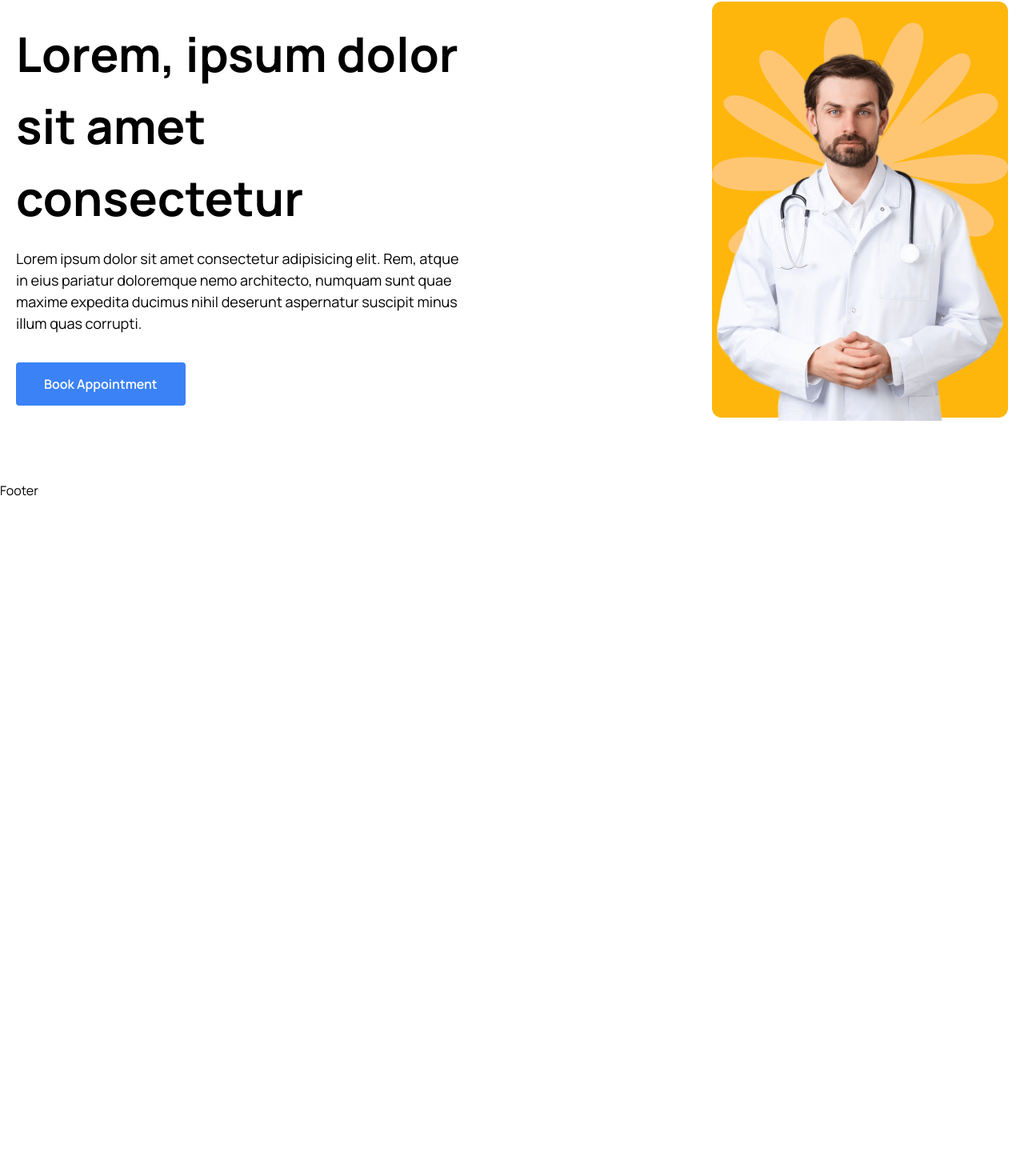
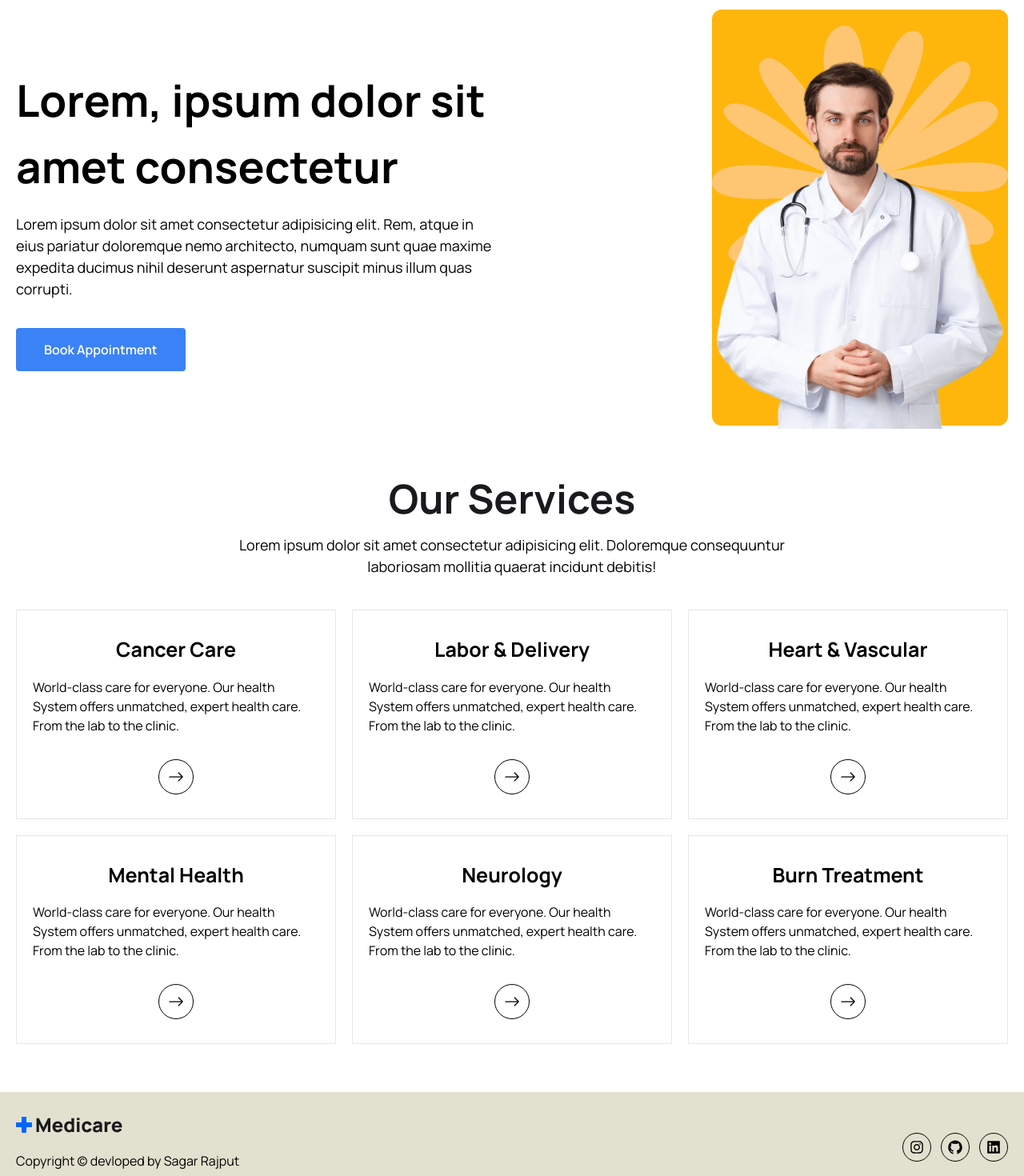
Before and after one commit to sagar9753/Doctor-Appointment-Booking, a React (Vite) app in the folder client/: page / in a window 1280 px wide. Shown: the part 114-1584 px from the top of the page at 80% size. Before the commit the page ends 800 px from the top, so only its background shows below. Built offline with nearby package versions, Linux system fonts and the light colour scheme.

Commit message:
Home section complete

```diff
--- a/client/src/App.css
+++ b/client/src/App.css
@@ -10,6 +10,7 @@ body{
   font-family: "Manrope", sans-serif;
 }
 
+
 @media only screen and (max-width: 947px){
   .container{
     flex-direction: column;
--- a/client/src/components/Footer/Footer.jsx
+++ b/client/src/components/Footer/Footer.jsx
@@ -1,8 +1,51 @@
 import React from 'react'
+import { Link } from 'react-router-dom'
+
+import { AiFillGithub, AiOutlineInstagram, AiFillLinkedin } from 'react-icons/ai'
+
+import logo from '../../assets/images/logo.png'
+
+const socialLinks = [
+  {
+    path: 'https://www.instagram.com/_sagar_rajput_03/',
+    display: <AiOutlineInstagram className='hover:text-white w-5 h-5' />
+  },
+  {
+    path: 'https://github.com/sagar9753',
+    display: <AiFillGithub className='hover:text-white w-5 h-5' />
+  },
+  {
+    path: 'https://www.linkedin.com/in/sagar-rajput-247b92228/',
+    display: <AiFillLinkedin className='hover:text-white w-5 h-5' />
+  },
+];
+
 
 const Footer = () => {
   return (
-    <div>Footer</div>
+    <>
+      <footer className=' mt-[60px] py-6 bg-[#e2e0ce]'>
+        <div className="container">
+          <div className="flex justify-between  md:flex-row flex-wrap gap-[20px]">
+            <div>
+              <img src={logo} alt="" />
+              <p className='text-[16px] font-[400] mt-4'>
+                Copyright © {new Date().getFullYear} devloped by Sagar Rajput
+              </p>
+            </div>
+            <div className='flex items-center gap-3 mt-4' >
+              {socialLinks.map((link, ind) => (
+                <Link to={link.path} key={ind} target='_blank'
+                  className='flex items-center justify-center w-9 h-9 border border-solid border-black rounded-full group hover:bg-blue-400 hover:border-none'
+                >
+                  {link.display}
+                </Link>
+              ))}
+            </div>
+          </div>
+        </div>
+      </footer>
+    </>
   )
 }
 
--- a/client/src/components/Header/Header.jsx
+++ b/client/src/components/Header/Header.jsx
@@ -2,6 +2,7 @@ import { NavLink, Link } from 'react-router-dom'
 
 import logo from '../../assets/images/logo.png'
 import profileImg from '../../assets/images/avatar-icon.png'
+import { useEffect, useRef } from 'react'
 
 const menuItems = [
   {
@@ -25,7 +26,7 @@ const menuItems = [
 const Header = () => {
 
   return (
-    <header className="header flex items-center bg-[#d4d1b8] py-[10px]">
+    <header className="header sticky top-0 flex items-center bg-[#e2e0ce] py-[15px]">
       <div className="container flex items-center justify-between ">
         {/* ---------------LOGO---------------------- */}
         <div>
--- /dev/null
+++ b/client/src/components/Services/ServiceCard.jsx
@@ -0,0 +1,25 @@
+import React from 'react'
+import {Link} from 'react-router-dom'
+import {BsArrowRight} from 'react-icons/bs'
+
+const ServiceCard = ({item, ind}) => {
+  return (
+    <>
+        <div className='py-[30px] px-3 lg:px-5 border border-solid transition-all hover:bg-slate-100'>
+            <h2 className="text-[25px] text-center font-[700]">{item.name}</h2>
+
+            <p className="text-[16px] font-[400] mt-4">{item.desc}</p>
+
+            <div className="flex items-center justify-center mt-[30px]">
+                <Link to="/doctors"
+                    className='rounded-full border border-solid border-black w-[44px] h-[44px] flex items-center justify-center hover:bg-blue-500 hover:border-none'
+                >
+                    <BsArrowRight className="w-6 h-5" />
+                </Link>
+            </div>
+        </div>
+    </>
+  )
+}
+
+export default ServiceCard
--- /dev/null
+++ b/client/src/components/Services/Services.jsx
@@ -0,0 +1,24 @@
+import React from 'react'
+import ServicesList from './ServicesList'
+
+const Services = () => {
+  return (
+    <>
+        <section>
+            <div className="container">
+                <div className='xl:w-[700px] mx-auto'>
+                    <h1 className="heading text-center lg:text-[50px]">
+                        Our Services
+                    </h1>
+                    <p className="text_para text-center">
+                        Lorem ipsum dolor sit amet consectetur adipisicing elit. Doloremque consequuntur laboriosam mollitia quaerat incidunt debitis!
+                    </p>
+                </div>
+                <ServicesList/>
+            </div>
+        </section>
+    </>
+  )
+}
+
+export default Services
--- /dev/null
+++ b/client/src/components/Services/ServicesList.jsx
@@ -0,0 +1,17 @@
+import React from 'react'
+import { services } from '../../assets/data/services'
+import ServiceCard from './ServiceCard'
+
+const ServicesList = () => {
+    return (
+        <>
+            <div className='grid grid-cols-1 sm:grid-cols-2 lg:grid-cols-3 gap-5 mt-[40px]'>
+                {
+                    services.map((item, ind) => <ServiceCard item={item} key={ind} ind={ind} />)
+                }
+            </div>
+        </>
+    )
+}
+
+export default ServicesList
--- a/client/src/index.css
+++ b/client/src/index.css
@@ -4,7 +4,7 @@
 
 @layer base{
     section{
-        @apply py-[75px]
+        @apply pt-[60px]
     }
 }
 
@@ -18,7 +18,7 @@
     }
 
     .heading{
-        @apply text-[44px] leading-[54px] font-[700] text-headingColor
+        @apply text-[40px] leading-[54px] font-[700] text-headingColor
     }
 
     .text_para{
@@ -30,16 +30,12 @@
     .container {
         @apply w-full;
     }
-
-    section{
-        @apply py-[35px];
-    }
 }
 
 @media only screen and (max-width : 768px){
-    .heading{
+    /* .heading{
         @apply text-[26px] leading-[36px];
-    }
+    } */
 
     .text_para{
         @apply text-[16px] leading-7 mt-3;
--- a/client/src/pages/Home.jsx
+++ b/client/src/pages/Home.jsx
@@ -1,16 +1,17 @@
 import React from 'react'
+import Services from '../components/Services/Services'
 
 import heroImg from '../assets/images/hero-img01.png'
 
 const Home = () => {
   return (
     <>
-      <section className='hero_sec pt-[60px] 2xl:h-[800px]'>
+      <section className='hero_sec 2xl:h-[650px]'>
         <div className="container">
-          <div className="flex flex-col justify-between items-center w-full lg:flex-row gap-[90px]">
+          <div className="flex flex-col justify-between items-center w-full md:flex-row gap-[50px]">
             {/* hero section */}
-              <div className='lg:w-[570px]'>
-                <h1 className='text-[30px] font-[700] md:text-[60px]'>
+            <div className='md:w-[600px]'>
+              <h1 className='text-[40px] font-[700] lg:text-[55px]'>
                 Lorem, ipsum dolor sit amet consectetur
               </h1>
               <p className='text_para'>
@@ -19,14 +20,18 @@ const Home = () => {
               <button className='btn'>Book Appointment</button>
             </div>
 
-            <div className='flex gap-[30px] justify-end'>
+            <div className='flex gap-[30px] '>
               <div>
                 <img src={heroImg} alt="" />
               </div>
             </div>
+
           </div>
         </div>
       </section>
+
+      {/* ------------------------Services--------------------------- */}
+      <Services />
     </>
   )
 }
```
Lines whose indentation alone changed are shown as unchanged.
